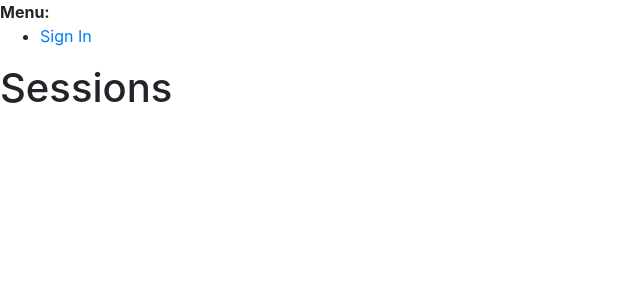
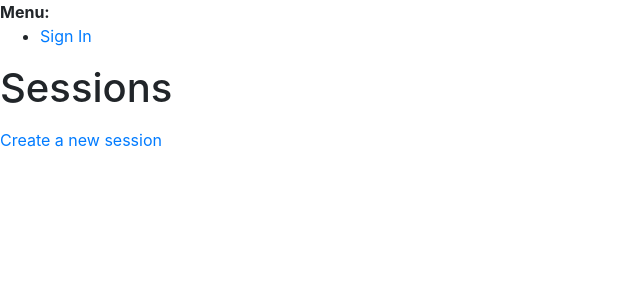
Before and after one commit to Pelikantapeten/p4-ms-dashboard, a Django app: page /sessions/ in a window 1280 px wide. Shown: the top 300 px of the page, without its empty margins (0-640 px from the left). Run offline with Django 3.2, Linux system fonts and the light colour scheme; data that the repository does not hold is empty; parts of the project's set-up code (start-up, migrations or seed data) failed here and were passed over; some libraries are stand-ins or nearby versions.

Commit message:
Add link to sessionsubmit in sessions.html

```diff
--- a/templates/sessions.html
+++ b/templates/sessions.html
@@ -16,6 +16,6 @@
 {% endif %}
 {% endfor %}
 </ul>
-
+<a href="{% url 'sessionsubmit' %}">Create a new session</a>
 
 {% endblock content %}
```
